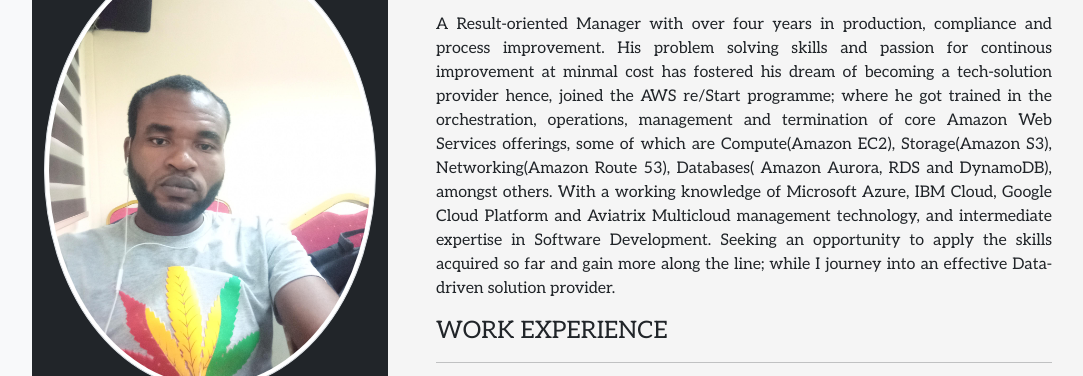
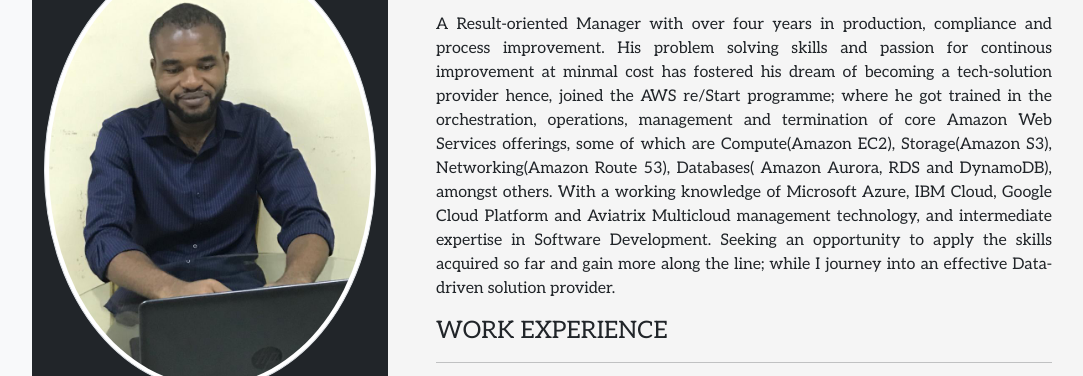
Before and after one commit to Inwerejosic/inweresume, a plain HTML site: page index.html in a window 1280 px wide. Shown: the part 121-497 px from the top of the page, without its empty margins (74-1157 px from the left). Drawn offline with nearby package versions, Linux system fonts and the light colour scheme.

Commit message:
tried changing my image again to show me and my system

```diff
--- a/index.html
+++ b/index.html
@@ -19,7 +19,7 @@
         <div class="row">
             <div class="col-lg-4 bg-dark text-white text-center py-4">
                 <div class="header-left">
-                    <img src="./image/inwerejoe.jpg" alt="" class="img-thumbnail rounded-circle mb-2">
+                    <img src="./image/thumbnail2.jpeg" alt="" class="img-thumbnail rounded-circle mb-2">
                     <h1 class="display-5">Inweregbu, Joseph Chukwuka</h1>
                     <h4 class="lead text-uppercase text-white-50 mb-4">cloud devops engineer</h4>
                 </div>
```
